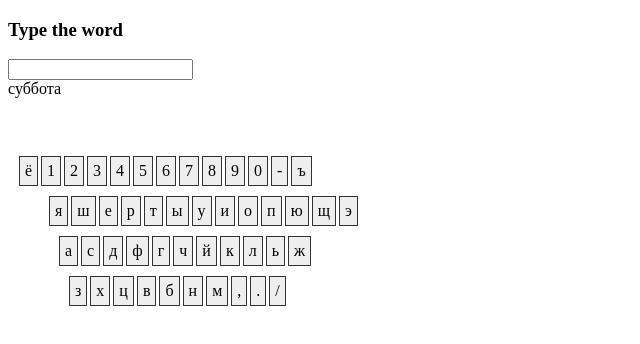
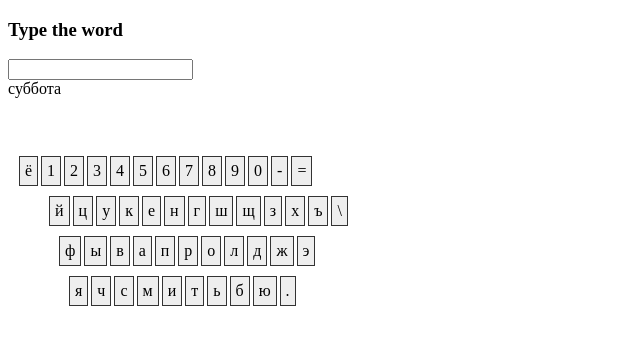
Before and after one commit to Victory/mighty-typer, a plain HTML site: page matchwords.html in a window 1280 px wide. Both pictures are taken after a click on the button "show keyboard". Shown: the whole page, without its empty margins (0-640 px from the left). Drawn offline with Linux system fonts and the light colour scheme.

Commit message:
switch to russiankb for match-words

```diff
--- a/matchwords.html
+++ b/matchwords.html
@@ -24,6 +24,6 @@
     </div>
     <button id="showKb">show keyboard</button>
 
-    <iframe id="kb" src="aatseel.html" style="display:none; width:400px; height:400px; border:none;"></iframe>
+    <iframe id="kb" src="russiankb.html" style="display:none; width:400px; height:400px; border:none;"></iframe>
   </body>
 </html>
```
